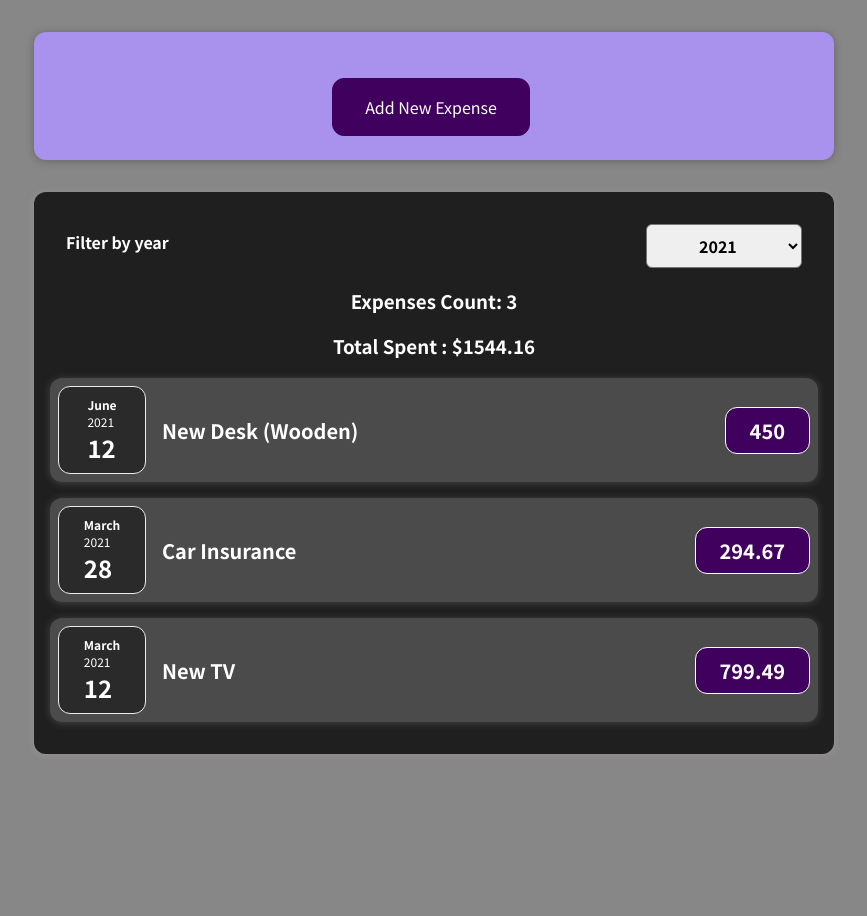
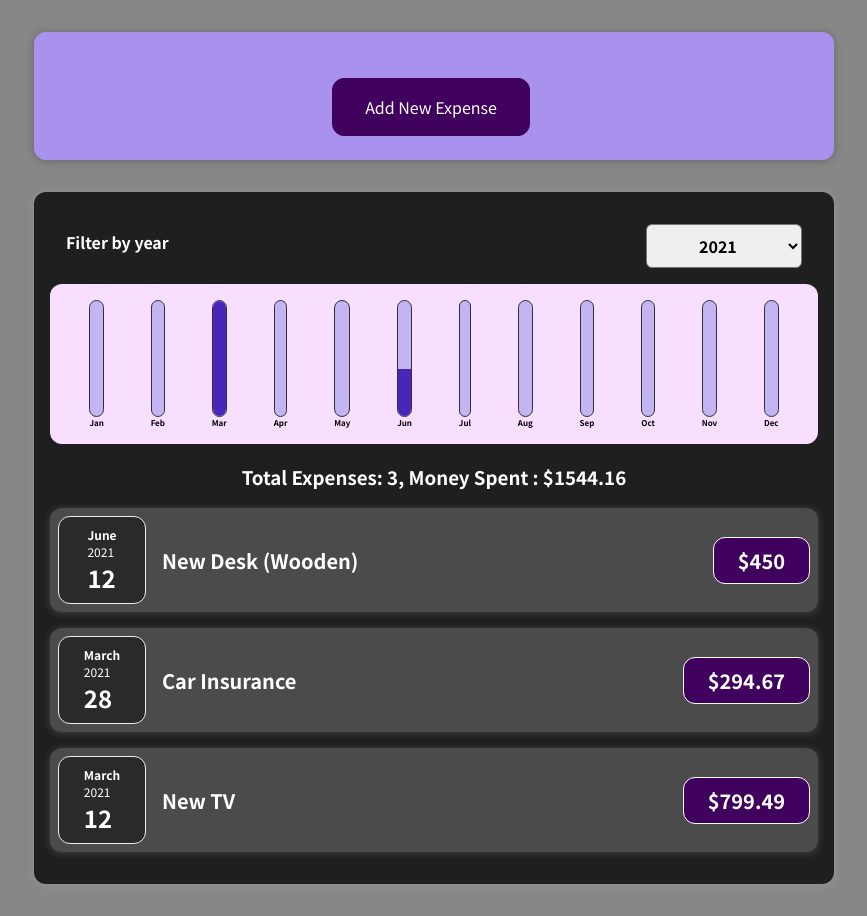
Before and after one commit to balanzer/react_learning_app, a React (Create React App) app in the folder react-complete-guide/: page / in a window 1280 px wide. Shown: the whole page, without its empty margins (206-1073 px from the left). Before the commit the page ends 800 px from the top, so only its background shows below. Built offline with nearby package versions, Linux system fonts and the light colour scheme.

Commit message:
Added Expense Tracker Charts

```diff
--- a/react-complete-guide/public/index.html
+++ b/react-complete-guide/public/index.html
@@ -1,20 +1,20 @@
 <!DOCTYPE html>
 <html lang="en">
 <head>
-    <meta charset="utf-8" />
-    <link rel="icon" href="%PUBLIC_URL%/favicon.ico" />
-    <meta name="viewport" content="width=device-width, initial-scale=1" />
-    <meta name="theme-color" content="#000000" />
+    <meta charset="utf-8"/>
+    <link rel="icon" href="%PUBLIC_URL%/favicon.ico"/>
+    <meta name="viewport" content="width=device-width, initial-scale=1"/>
+    <meta name="theme-color" content="#000000"/>
     <meta
             name="description"
             content="Web site created using create-react-app"
     />
-    <link rel="apple-touch-icon" href="%PUBLIC_URL%/logo192.png" />
+    <link rel="apple-touch-icon" href="%PUBLIC_URL%/logo192.png"/>
     <!--
       manifest.json provides metadata used when your web app is installed on a
       user's mobile device or desktop. See https://developers.google.com/web/fundamentals/web-app-manifest/
     -->
-    <link rel="manifest" href="%PUBLIC_URL%/manifest.json" />
+    <link rel="manifest" href="%PUBLIC_URL%/manifest.json"/>
     <!--
       Notice the use of %PUBLIC_URL% in the tags above.
       It will be replaced with the URL of the `public` folder during the build.
@@ -24,7 +24,7 @@
       work correctly both with client-side routing and a non-root public URL.
       Learn how to configure a non-root public URL by running `npm run build`.
     -->
-    <title>React App</title>
+    <title>Expense Tracker</title>
 </head>
 <body>
 <noscript>You need to enable JavaScript to run this app.</noscript>
--- /dev/null
+++ b/react-complete-guide/src/components/Chart/Chart.css
@@ -0,0 +1,9 @@
+.chart {
+    padding: 1rem;
+    border-radius: 12px;
+    background-color: #f8dfff;
+    text-align: center;
+    display: flex;
+    justify-content: space-around;
+    height: 10rem;
+}
--- /dev/null
+++ b/react-complete-guide/src/components/Chart/Chart.js
@@ -0,0 +1,15 @@
+import './Chart.css'
+import ChartBar from "./ChartBar";
+
+
+const Chart = (props) => {
+    const dataPointsValues = props.dataPoints.map(dataPoint => dataPoint.value)
+    const maxTotal = Math.max(...dataPointsValues);
+    console.log('Chart total dataPointsValues : ' + dataPointsValues.length);
+
+    return (<div className="chart">
+        {props.dataPoints.map((dataPoint) => <ChartBar maxValue={maxTotal} label={dataPoint.label}
+                                                       value={dataPoint.value} key={dataPoint.label}/>)}
+    </div>);
+}
+export default Chart;
--- /dev/null
+++ b/react-complete-guide/src/components/Chart/ChartBar.css
@@ -0,0 +1,30 @@
+.chart-bar {
+    height: 100%;
+    display: flex;
+    flex-direction: column;
+    align-items: center;
+}
+
+.chart-bar__inner {
+    height: 100%;
+    width: 100%;
+    border: 1px solid #313131;
+    border-radius: 12px;
+    background-color: #c3b4f3;
+    overflow: hidden;
+    display: flex;
+    flex-direction: column;
+    justify-content: flex-end;
+}
+
+.chart-bar__fill {
+    background-color: #4826b9;
+    width: 100%;
+    transition: all 0.3s ease-out;
+}
+
+.chart-bar__label {
+    font-weight: bold;
+    font-size: 0.5rem;
+    text-align: center;
+}
--- /dev/null
+++ b/react-complete-guide/src/components/Chart/ChartBar.js
@@ -0,0 +1,20 @@
+import './ChartBar.css'
+
+const ChartBar = (props) => {
+
+    let barFillHeight = "0%";
+    if (props.maxValue > 0) {
+        //setting relative height for char bar
+        barFillHeight = Math.round((props.value / props.maxValue) * 100) + "%";
+    }
+
+    return (<div className="chart-bar">
+        <div className="chart-bar__inner">
+            <div className="chart-bar__fill" style={{height: barFillHeight}}></div>
+
+        </div>
+        <div className="chart-bar__label">{props.label}</div>
+    </div>);
+}
+
+export default ChartBar;
--- a/react-complete-guide/src/components/Expenses/ExpenseItem.js
+++ b/react-complete-guide/src/components/Expenses/ExpenseItem.js
@@ -20,7 +20,7 @@
             <ExpenseDate expenseDate={props.date}/>
             <div className='expense-item__description'>
                 <h2>{title}</h2>
-                <div className='expense-item__price'>{expenseAmount} </div>
+                <div className='expense-item__price'>${expenseAmount} </div>
             </div>
         </Card>
     );
--- a/react-complete-guide/src/components/Expenses/Expenses.js
+++ b/react-complete-guide/src/components/Expenses/Expenses.js
@@ -3,6 +3,7 @@
 import ExpenseFilter from "./ExpensesFilter";
 import {useState} from "react";
 import ExpensesList from "./ExpensesList";
+import ExpensesChart from "./ExpensesChart";
 
 function Expenses(props) {
     const [filterYear, setFilterYearData] = useState('2021');
@@ -24,6 +25,7 @@
         <div>
             <Card className='expenses'>
                 <ExpenseFilter selectedYear={filterYear} onFilterYearChange={yearChanged}/>
+                <ExpensesChart expenses={filteredExpenses}/>
                 <ExpensesList items={filteredExpenses}/>
 
 
--- /dev/null
+++ b/react-complete-guide/src/components/Expenses/ExpensesChart.js
@@ -0,0 +1,23 @@
+import Chart from "../Chart/Chart";
+
+const ExpensesChart = props => {
+    const chartDataPoints = [{label: 'Jan', value: 0}, {label: 'Feb', value: 0}, {
+        label: 'Mar',
+        value: 0
+    }, {label: 'Apr', value: 0}, {label: 'May', value: 0}, {label: 'Jun', value: 0}, {
+        label: 'Jul',
+        value: 0
+    }, {label: 'Aug', value: 0}, {label: 'Sep', value: 0}, {label: 'Oct', value: 0}, {
+        label: 'Nov',
+        value: 0
+    }, {label: 'Dec', value: 0}]
+    console.log('ExpensesChart Total Expenses : ' + props.expenses.length)
+    for (const expense of props.expenses) {
+
+        const expenseMonth = expense.date.getMonth(); // 0 means Jan.
+        chartDataPoints[expenseMonth].value += expense.amount; // keep adding months expenses
+    }
+    return (<Chart dataPoints={chartDataPoints}></Chart>)
+};
+
+export default ExpensesChart;
--- a/react-complete-guide/src/components/Expenses/ExpensesList.js
+++ b/react-complete-guide/src/components/Expenses/ExpensesList.js
@@ -13,8 +13,9 @@
     }
 
     return <ul className="expenses-list">
-        <h3 className="expenses-list__fallback">Expenses Count: {props.items.length}</h3>
-        <h3 className="expenses-list__fallback">Total Spent : ${calculateTotal(props.items)}</h3>
+        <h3 className="expenses-list__fallback">Total Expenses: {props.items.length}, Money Spent :
+            ${calculateTotal(props.items)}
+        </h3>
         {props.items.map(expense => {
 
             if (!!expense) {
```
Lines whose indentation alone changed are shown as unchanged.
